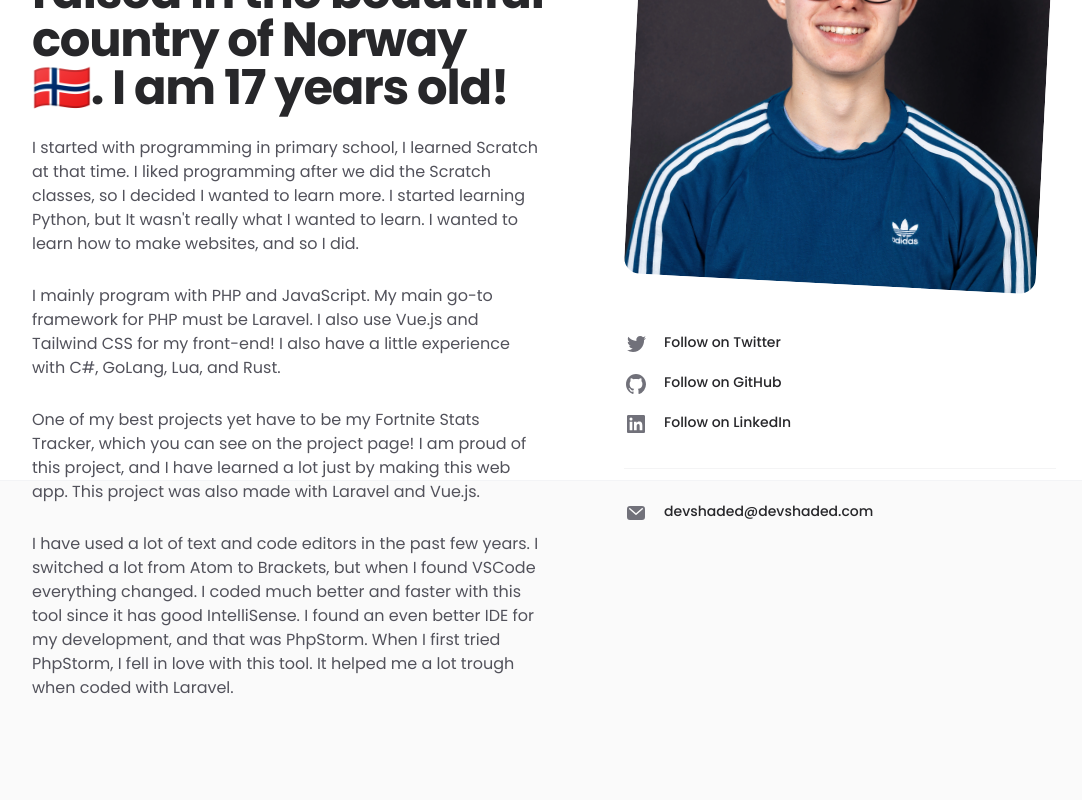
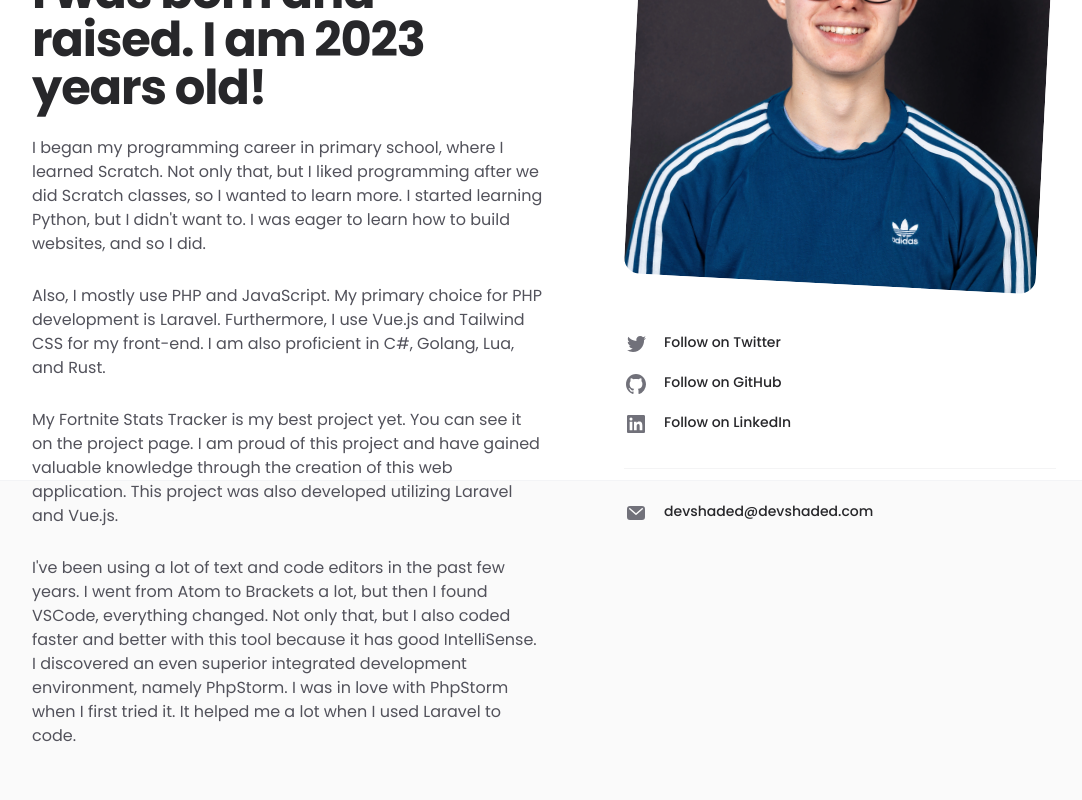
Before and after one commit to DevShaded/devshaded.com, a Next.js app: page /about in a window 1280 px wide. Shown: the part 320-1120 px from the top of the page, without its empty margins (96-1178 px from the left). Built offline with nearby package versions, Linux system fonts and the light colour scheme.

Commit message:
refactor: update text

```diff
--- a/src/app/about/page.tsx
+++ b/src/app/about/page.tsx
@@ -85,32 +85,20 @@ export default function About() {
                 </div>
                 <div className="lg:order-first lg:row-span-2">
                     <h1 className="text-4xl font-bold tracking-tight text-zinc-800 dark:text-zinc-100 sm:text-5xl">
-                        My name is Fredrik, and I was born and raised in the beautiful country of Norway 🇳🇴. I am 17
-                        years old!
+                        The beautiful country of Norway 🇳🇴 is where I was born and raised. I am {new Date().getFullYear()} years old!
                     </h1>
                     <div className="mt-6 space-y-7 text-base text-zinc-600 dark:text-zinc-400">
                         <p>
-                            I started with programming in primary school, I learned Scratch at that time. I liked
-                            programming after we did the Scratch classes, so I decided I wanted to learn more. I started
-                            learning Python, but It wasn&apos;t really what I wanted to learn. I wanted to learn how to
-                            make websites, and so I did.
+                            I began my programming career in primary school, where I learned Scratch. Not only that, but I liked programming after we did Scratch classes, so I wanted to learn more. I started learning Python, but I didn't want to. I was eager to learn how to build websites, and so I did.
                         </p>
                         <p>
-                            I mainly program with PHP and JavaScript. My main go-to framework for PHP must be Laravel. I
-                            also use Vue.js and Tailwind CSS for my front-end! I also have a little experience with C#,
-                            GoLang, Lua, and Rust.
+                            Also, I mostly use PHP and JavaScript. My primary choice for PHP development is Laravel. Furthermore, I use Vue.js and Tailwind CSS for my front-end. I am also proficient in C#, Golang, Lua, and Rust.
                         </p>
                         <p>
-                            One of my best projects yet have to be my Fortnite Stats Tracker, which you can see on the
-                            project page! I am proud of this project, and I have learned a lot just by making this web
-                            app. This project was also made with Laravel and Vue.js.
+                            My Fortnite Stats Tracker is my best project yet. You can see it on the project page. I am proud of this project and have gained valuable knowledge through the creation of this web application. This project was also developed utilizing Laravel and Vue.js.
                         </p>
                         <p>
-                            I have used a lot of text and code editors in the past few years. I switched a lot from Atom
-                            to Brackets, but when I found VSCode everything changed. I coded much better and faster with
-                            this tool since it has good IntelliSense. I found an even better IDE for my development, and
-                            that was PhpStorm. When I first tried PhpStorm, I fell in love with this tool. It helped me
-                            a lot trough when coded with Laravel.
+                            I've been using a lot of text and code editors in the past few years. I went from Atom to Brackets a lot, but then I found VSCode, everything changed. Not only that, but I also coded faster and better with this tool because it has good IntelliSense. I discovered an even superior integrated development environment, namely PhpStorm. I was in love with PhpStorm when I first tried it. It helped me a lot when I used Laravel to code.
                         </p>
                     </div>
                 </div>
--- a/src/app/page.tsx
+++ b/src/app/page.tsx
@@ -177,12 +177,7 @@ export default async function Home() {
                     </h1>
 
                     <p className="mt-4 text-base text-gray-600 dark:text-gray-400">
-                        I&apos;m a Fullstack Web Developer from Norway, and coding is not just my profession, it&apos;s
-                        my passion!
-                        In my free
-                        time, you&apos;ll find me fully immersed in code, exploring new techniques, and staying
-                        up-to-date with the
-                        latest advancements in technology.
+                        My passion is coding, and I'm a full-stack web developer from Norway. When I'm not working, you can find me completely immersed in code, trying out new methods, and keeping up with the newest developments in tech.
                     </p>
                     <div className="mt-6 flex gap-6">
                         <SocialLink
```
